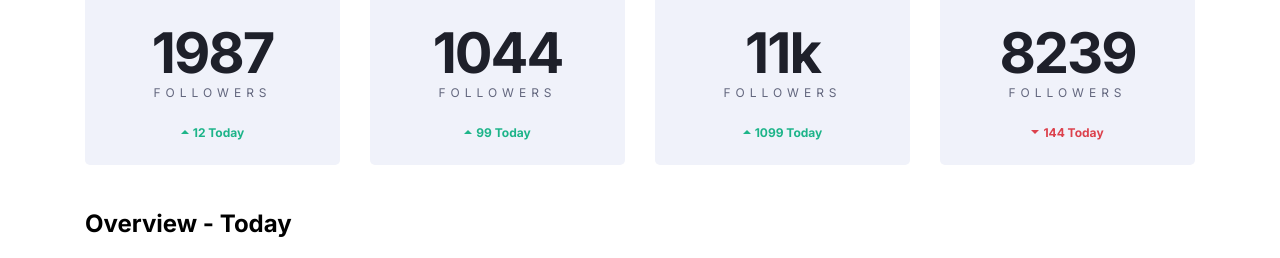
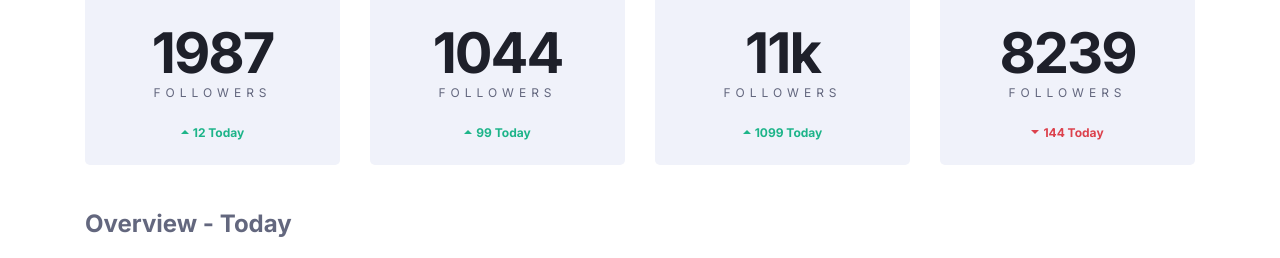
Before and after one commit to asaggse/Social-Media-Dashboard, a website: page index.html in a window 1280 px wide. Shown: the part 194-452 px from the top of the page. Drawn offline with nearby package versions, Linux system fonts and the light colour scheme; files that its build step writes are made by us from their sources.

Commit message:
Update typography.scss

```diff
--- a/app/scss/globals/typography.scss
+++ b/app/scss/globals/typography.scss
@@ -18,7 +18,7 @@ h1 {
 h2 {
   font-size: rem(24);
   margin-bottom: rem(24);
-  color: var(--white-text);
+  color: var(--text-color2);
 }
 
 a,
```
